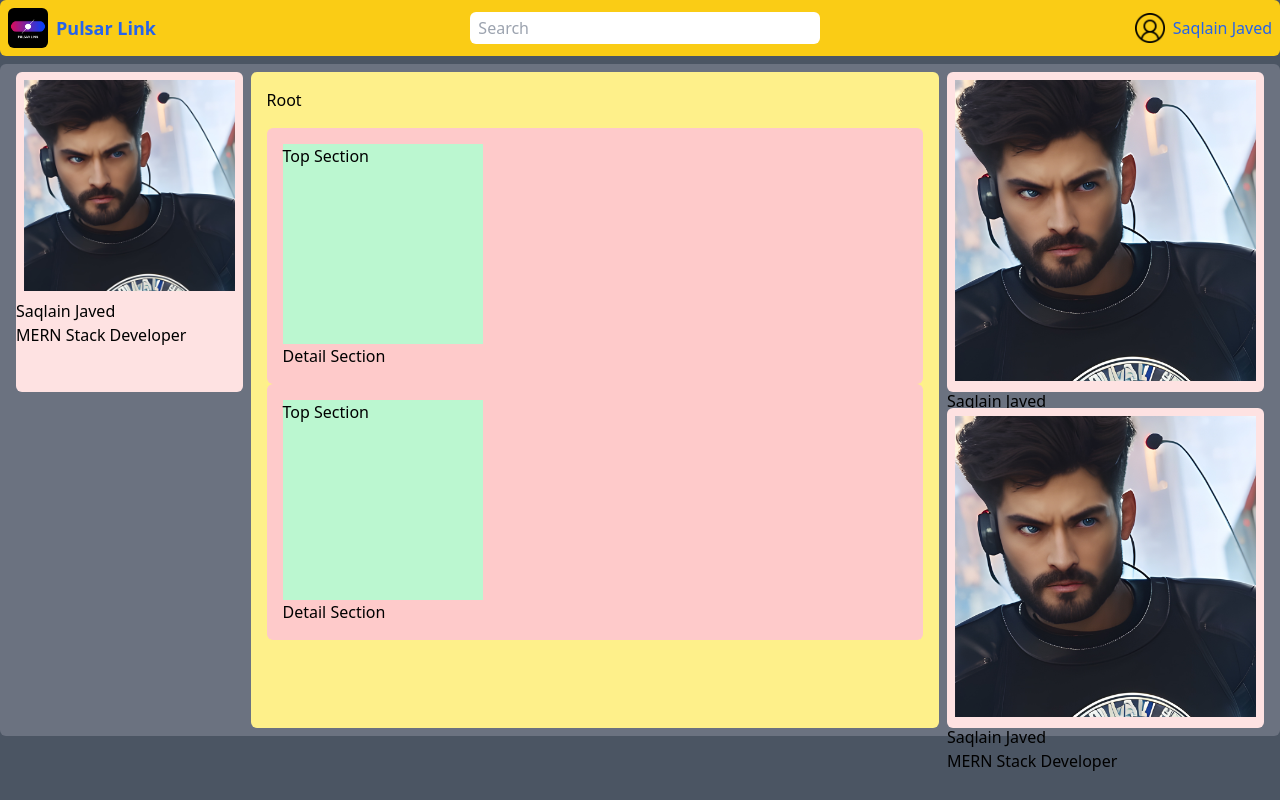
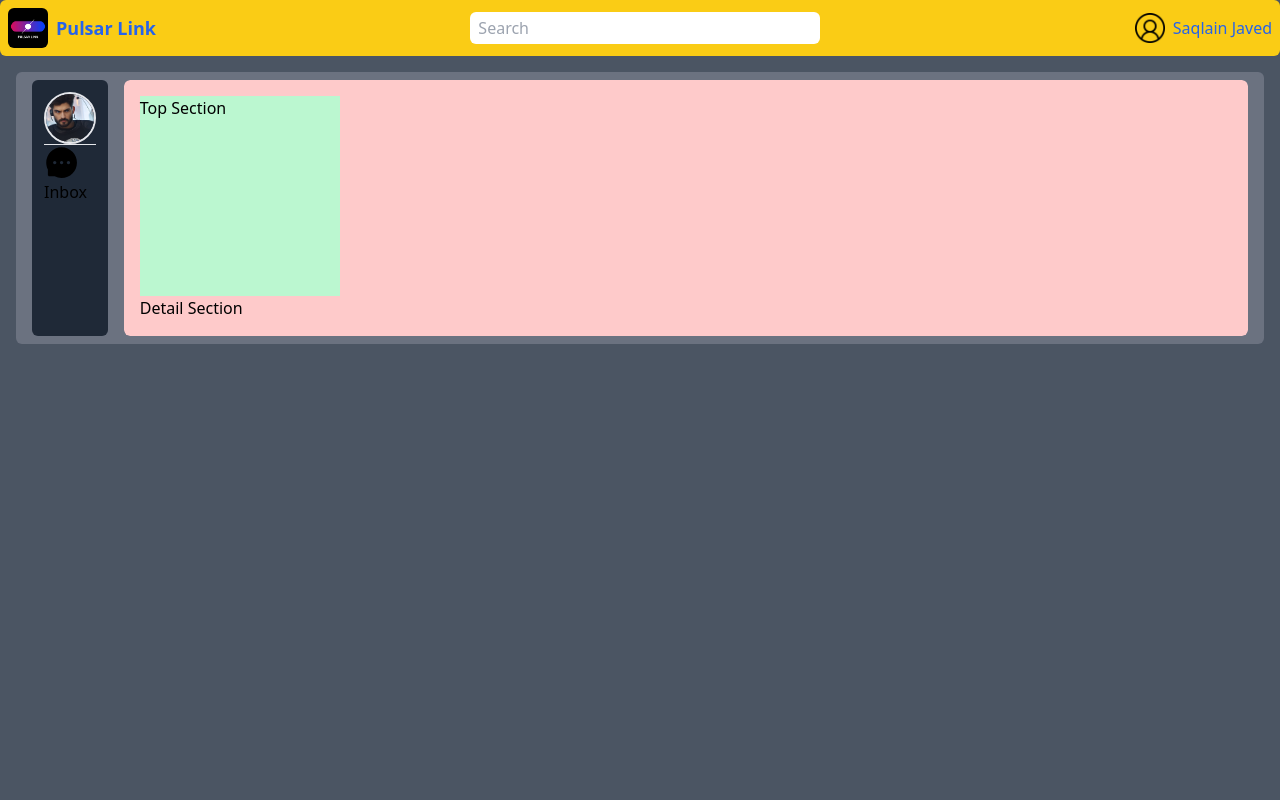
Before and after one commit to saqlain-hub/pulsar-link, a React (Vite) app in the folder client/: page / in a window 1280 px wide. Built offline with nearby package versions, Linux system fonts and the light colour scheme; the HTML template or start-up script is replaced by a standard one.

Commit message:
dimag not working

```diff
--- a/client/package.json
+++ b/client/package.json
@@ -14,6 +14,7 @@
     "postcss": "^8.4.32",
     "react": "^18.2.0",
     "react-dom": "^18.2.0",
+    "react-icons": "^4.12.0",
     "react-router-dom": "^6.20.1",
     "tailwindcss": "^3.3.6"
   },
--- a/client/src/components/ProfileMini.jsx
+++ b/client/src/components/ProfileMini.jsx
@@ -1,15 +1,49 @@
 import React from "react";
 import userProfile from "../assets/userProfile.jpg";
+import { useState } from "react";
 
 const ProfileMini = () => {
+  const [showProfile, setShowProfile] = useState(false);
+  const displayProfile = function () {
+    setShowProfile(!showProfile);
+  };
+
   return (
-    <div className="lg:h-80 bg-red-100 rounded-md">
-      <div className="w-200px h-200px p-2 overflow-hidden">
-        <img src={userProfile} alt="" />
-      </div>
-      <div>
-        <h3>Saqlain Javed</h3>
-        <p>MERN Stack Developer</p>
+    <div>
+      <div className="transition ease-in duration-500 relative w-[300px] flex bg-gray-800 flex-col items-center rounded-md">
+        <div className="px-2 py-6 overflow-hidden">
+          <a href={userProfile}>
+            <img
+              src={userProfile}
+              alt=""
+              className="border-2 border-white rounded-full w-[200px]"
+            />
+          </a>
+        </div>
+        <div className="text-center px-4 text-white">
+          <h3 className="font-bold text-2xl mb-4">Saqlain Javed</h3>
+          <p className="px-4">
+            MERN Stack Developer, full stack web developer at fiverr
+          </p>
+        </div>
+        {/* <div className="w-full px-4 mt-4">
+            <hr />
+            <h3 className="pt-2 font-bold text-white text-lg mb-2">
+              Interests
+            </h3>
+            <div className="flex gap-2 pb-4 text-white flex-wrap">
+              <p className="border-[1px] rounded-md border-white p-2">
+                Video Games
+              </p>
+              <p className="border-[1px] rounded-md border-white p-2">
+                Chessing
+              </p>
+              <p className="border-[1px] rounded-md border-white p-2">
+                Swimming
+              </p>
+              <p className="border-[1px] rounded-md border-white p-2">Coding</p>
+            </div>
+          </div> */}
       </div>
     </div>
   );
--- /dev/null
+++ b/client/src/components/Sidebar.jsx
@@ -0,0 +1,24 @@
+import React from "react";
+import userProfile from "../assets/userProfile.jpg";
+import { AiFillMessage } from "react-icons/ai";
+
+const Sidebar = () => {
+  return (
+    <div className="bg-gray-800 rounded-md w-20 p-3">
+      <div>
+        <img
+          className="rounded-full border-2 cursor-pointer"
+          src={userProfile}
+          alt=""
+        />
+      </div>
+      <hr />
+      <div>
+        <AiFillMessage size="2.2rem" />
+        <p>Inbox</p>
+      </div>
+    </div>
+  );
+};
+
+export default Sidebar;
--- a/client/src/pages/Homepage.jsx
+++ b/client/src/pages/Homepage.jsx
@@ -2,19 +2,7 @@ import React from "react";
 
 const Homepage = () => {
   return (
-    <main className="py-4">
-      {/* <div className="bg-red-200 p-4 rounded-md">
-        <div className="h-[200px] w-[200px] bg-green-200">Top Section</div>
-        <div>Detail Section</div>
-      </div>
-      <div className="bg-red-200 p-4 rounded-md">
-        <div className="h-[200px] w-[200px] bg-green-200">Top Section</div>
-        <div>Detail Section</div>
-      </div> */}
-      <div className="bg-red-200 p-4 rounded-md">
-        <div className="h-[200px] w-[200px] bg-green-200">Top Section</div>
-        <div>Detail Section</div>
-      </div>
+    <main className="">
       <div className="bg-red-200 p-4 rounded-md">
         <div className="h-[200px] w-[200px] bg-green-200">Top Section</div>
         <div>Detail Section</div>
--- a/client/src/pages/Layout.jsx
+++ b/client/src/pages/Layout.jsx
@@ -1,32 +1,22 @@
 import { Outlet } from "react-router-dom";
 import Navbar from "../components/Navbar";
-import ProfileMini from "../components/ProfileMini";
-
+import Sidebar from "../components/Sidebar";
 const Layout = () => {
   return (
-    <div className="pb-4">
+    <>
       <header className="flex flex-col justify-center rounded-t-md mb-2">
         <Navbar />
       </header>
-      <main className="flex justify-center">
-        <div className="flex flex-col justify-center h-full container p-2 bg-gray-500 rounded-md">
-          <div className="flex  px-2">
-            <aside className="w-[25%] hidden lg:flex flex-col gap-4 rounded-md mr-2  ">
-              <ProfileMini />
-              {/* <ProfileMini /> */}
-            </aside>
-
+      <main className="flex justify-between py-2 px-4">
+        <div className="h-full w-full bg-gray-500 rounded-md p-2">
+          <div className="flex gap-4 px-2">
+            <Sidebar />
             <Outlet />
-
-            <aside className="w-[35%] hidden lg:flex flex-col gap-4 rounded-md ml-2">
-              <ProfileMini />
-              <ProfileMini />
-            </aside>
           </div>
         </div>
       </main>
       {/* <footer className="h-[8%] bg-yellow-200 mt-2">footer</footer> */}
-    </div>
+    </>
   );
 };
 
--- a/client/src/pages/Root.jsx
+++ b/client/src/pages/Root.jsx
@@ -3,8 +3,7 @@ import { Outlet } from "react-router-dom";
 
 const Root = () => {
   return (
-    <div className="bg-yellow-200 p-4 overflow-y-auto rounded-md w-full lg:w-[75%]">
-      Root
+    <div className="overflow-y-auto rounded-md w-full">
       <Outlet />
     </div>
   );
```
Also changed, not shown: 1 other file (tests, documents, lock files or other folders).
